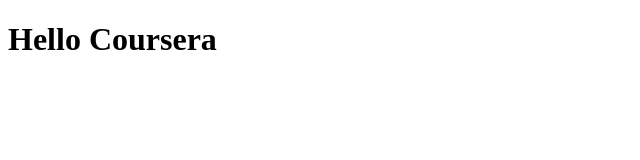
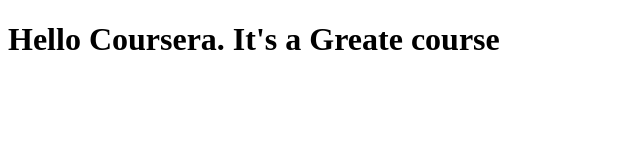
Before and after one commit to nurulhasan89/coursera-course, a plain HTML site: page site1/index.html in a window 1280 px wide. Shown: the whole page, without its empty margins (0-640 px from the left). Drawn offline with Linux system fonts and the light colour scheme.

Commit message:
Small addition to our Page.

```diff
--- a/site1/index.html
+++ b/site1/index.html
@@ -4,6 +4,6 @@
 	<title>Hello Coursera</title>
 </head>
 <body>
-<h1>Hello Coursera</h1>
+<h1>Hello Coursera. It's a Greate course</h1>
 </body>
 </html>
```
